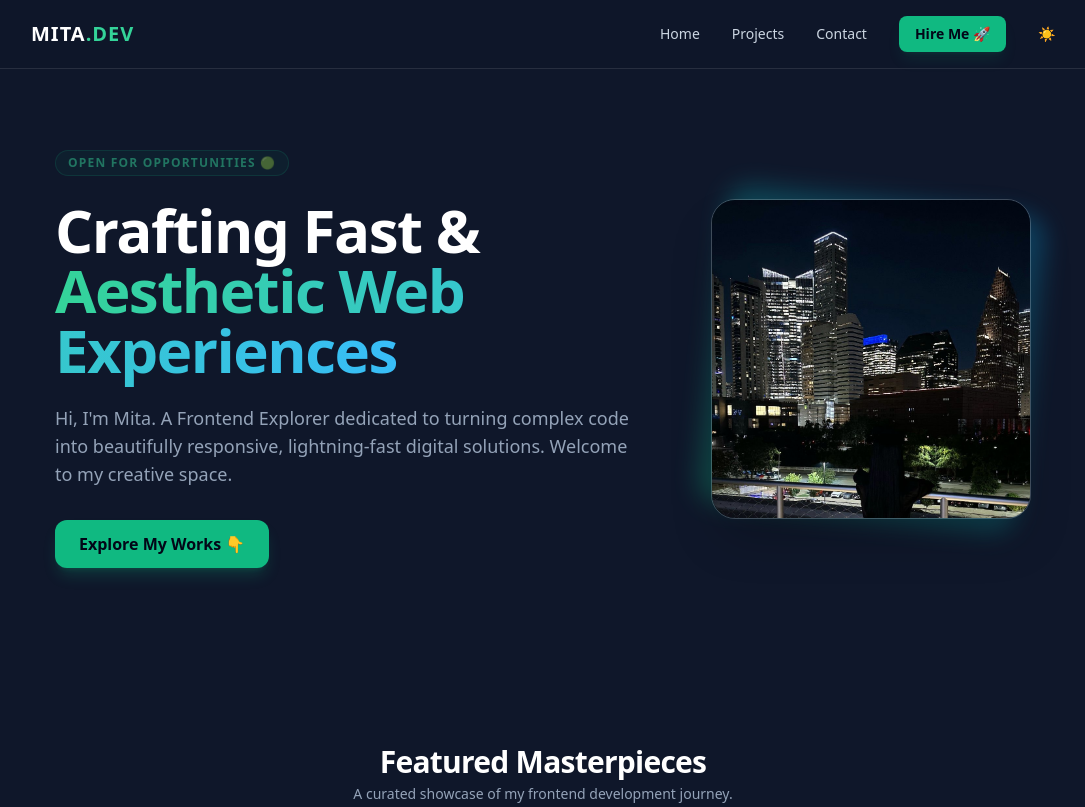
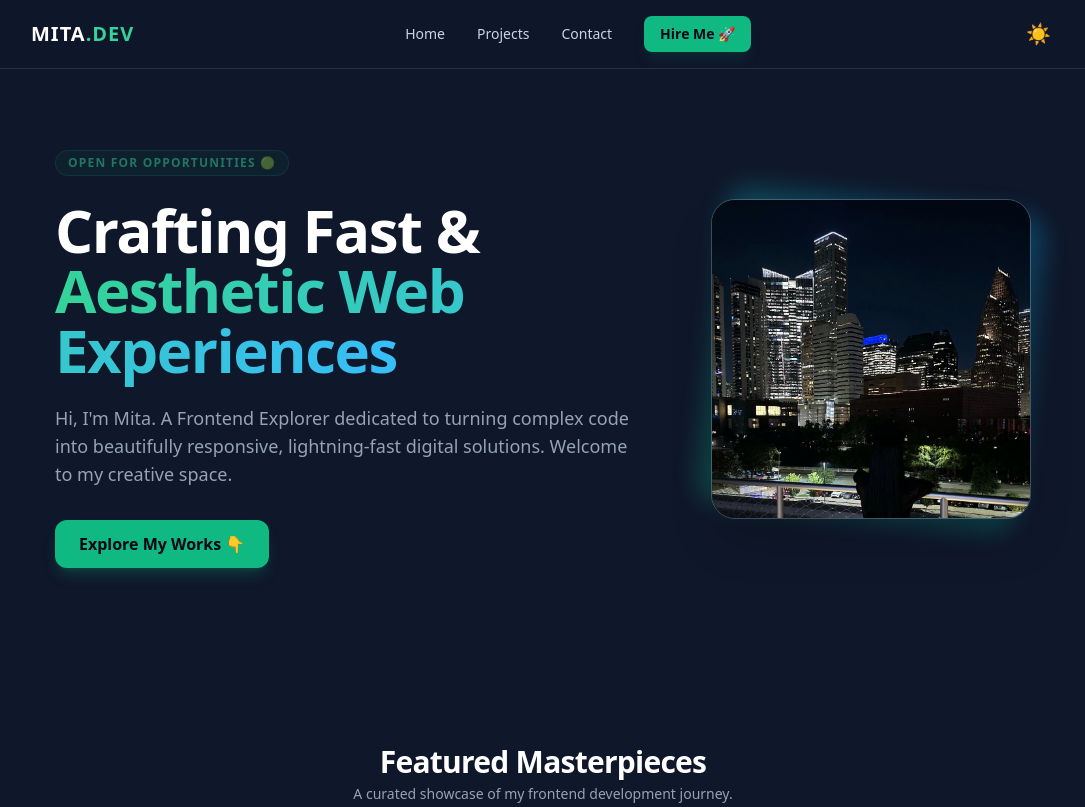
Before and after one commit to thisisyani/portofolio-tailwind, a plain HTML site: page index.html in a window 1280 px wide. Shown: the top 807 px of the page, without its empty margins (97-1182 px from the left). Drawn offline with nearby package versions, Linux system fonts and the light colour scheme.

Commit message:
Add files via upload

```diff
--- a/index.html
+++ b/index.html
@@ -141,26 +141,32 @@
             MITA<span class="text-emerald-400">.DEV</span>
         </a>
 
-            <!-- Menu Navigasi (Otomatis Sembunyi di HP kecil, Muncul di Laptop) -->
+        <!-- Menu Navigasi (HANYA DI LAPTOP) -->
         <div class="hidden md:flex items-center gap-8 text-sm font-medium text-slate-300">
             <a href="#home" class="hover:text-emerald-400 transition duration-350">Home</a>
             <a href="#projects" class="hover:text-emerald-400 transition duration-350">Projects</a>
             <a href="#contact" class="hover:text-emerald-400 transition duration-350">Contact</a>
 
-                <!-- Tombol Aksi Kecil -->
-                <a href="https://wa.me/6285712708223" target="_blank" class="bg-emerald-500 hover:bg-emerald-600 text-slate-950 px-4 py-2 rounded-lg font-bold transition duration-300 transform active:scale-95 shadow-lg shadow-emerald-500/10">
+            <!-- Tombol Hire Me Laptop -->
+            <a href="https://wa.me/628571270822" target="_blank" class="bg-emerald-500 hover:bg-emerald-600 text-slate-950 px-4 py-2 rounded-lg font-bold transition duration-300 transform active:scale-95 shadow-lg shadow-emerald-500/10">
                 Hire Me 🚀
             </a>
-                <button id="theme-toggle" class="btn-theme">
+        </div>
+
+        <!-- Wadah Tombol untuk di HP (Selalu muncul, tapi menu teks disembunyikan) -->
+        <div class="flex items-center gap-4">
+
+            <!-- Tombol Dark/Light Mode (Ditaruh di sini agar di HP dan Laptop SELALU MUNCUL) -->
+            <button id="theme-toggle" class="btn-theme text-xl hover:scale-110 transition cursor-pointer p-1">
                 <span id="theme-icon">☀️</span>
             </button>
 
-            </div>
-
-            <!-- Tombol Menu HP -->
+            <!-- Tombol Menu HP (Hanya muncul di HP) -->
             <button class="block md:hidden text-xl text-slate-300 hover:text-white active:scale-90">
                 🍔
             </button>
+
+        </div>
 
     </div>
 </nav>
```
Lines whose indentation alone changed are shown as unchanged.
